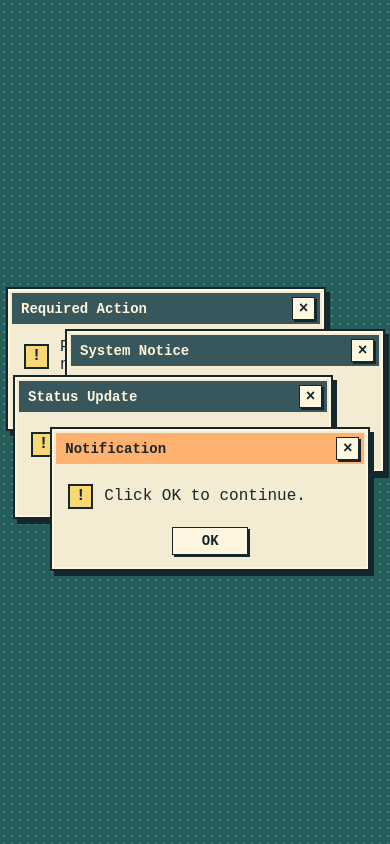
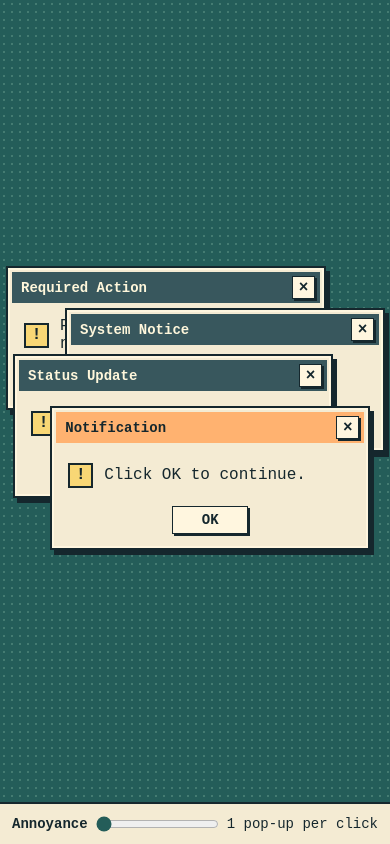
Before and after one commit to milliekitagawa/proj-5---pop-ups, a plain HTML site: page index.html in a window 390 px wide. Drawn offline with Linux system fonts and the light colour scheme.

Commit message:
annoyance slider

```diff
--- a/index.html
+++ b/index.html
@@ -27,5 +27,10 @@
       <button id="restart" type="button">Restart</button>
     </section>
   </main>
+  <aside class="settings" aria-label="Game settings">
+    <label for="annoyance">Annoyance</label>
+    <input id="annoyance" type="range" min="1" max="3" step="1" value="1" aria-describedby="spawn-rate">
+    <output id="spawn-rate" for="annoyance">1 pop-up per click</output>
+  </aside>
 </body>
 </html>
--- a/script.js
+++ b/script.js
@@ -7,6 +7,8 @@ function initializeGame() {
   const hint = document.querySelector("#tool-hint");
   const ending = document.querySelector("#ending");
   const restart = document.querySelector("#restart");
+  const annoyance = document.querySelector("#annoyance");
+  const spawnRate = document.querySelector("#spawn-rate");
 
   const MAX_POPUPS = 12;
   const STEP = 26;
@@ -26,7 +28,7 @@ function initializeGame() {
   let selected = null;
   let front = 0;
   let attempts = 0;
-  let discovered = false;
+  let spawned = 0;
   let exposed = false;
   let equipped = false;
   let active = false;
@@ -92,14 +94,21 @@ function initializeGame() {
       if (popup.suction || (event.detail && dragged)) return;
       if (event.target.closest("button")) {
         attempts++;
-        if (popups.length >= MAX_POPUPS) return;
-        const message = messages[attempts - 1] ?? "Still here.";
+        const batchSize = Math.min(Number(annoyance.value), MAX_POPUPS - popups.length);
+        if (!batchSize) return;
         const shift = attempts % 2 ? 29 : -44;
         const maxX = Math.max(0, desktop.clientWidth - element.offsetWidth - 5);
         const maxY = Math.max(0, desktop.clientHeight - element.offsetHeight - 6);
-        const x = clamp(popup.x + shift, maxX);
-        const y = clamp(popup.y + 31, maxY);
-        createPopup("System Notice", message, x === popup.x ? popup.x - shift : x, y === popup.y ? popup.y - 36 : y);
+        for (let i = 1; i <= batchSize; i++) {
+          // Advance the message once per new window so a batch can't skip the hint.
+          const message = messages[spawned] ?? "Still here.";
+          spawned++;
+          const x = clamp(popup.x + shift * i, maxX);
+          const y = clamp(popup.y + 31 * i, maxY);
+          createPopup("System Notice", message,
+            x === popup.x ? popup.x - shift * i : x,
+            y === popup.y ? popup.y - 36 * i : y);
+        }
         checkVacuumDiscovery();
       } else {
         selectPopup(popup);
@@ -122,7 +131,6 @@ function initializeGame() {
       !suction && x < home.x + 72 && x + element.offsetWidth > home.x &&
       y < home.y + 48 && y + element.offsetHeight > home.y
     );
-    if (exposed) discovered = true;
     vacuum.hidden = !exposed;
     if (exposed) {
       hint.innerHTML = "<kbd>E</kbd> Pick up";
@@ -145,7 +153,7 @@ function initializeGame() {
   }
 
   function equipVacuum() {
-    if (finished || !discovered || (!equipped && !exposed)) return;
+    if (finished || (!equipped && !exposed)) return;
     equipped = !equipped;
     vacuum.classList.toggle("equipped", equipped);
     if (equipped) {
@@ -267,8 +275,8 @@ function initializeGame() {
     windows.replaceChildren();
     popups = [];
     selected = null;
-    front = attempts = 0;
-    discovered = exposed = equipped = finished = false;
+    front = attempts = spawned = 0;
+    exposed = equipped = finished = false;
     ending.hidden = true;
     vacuum.hidden = true;
     vacuum.classList.remove("equipped");
@@ -301,6 +309,7 @@ function initializeGame() {
     if (finished || event.altKey || event.ctrlKey || event.metaKey) return;
     const direction = directions[event.key];
     if (Array.isArray(direction)) {
+      if (event.target === annoyance) return; // Let a focused slider handle its own arrow keys.
       event.preventDefault(); // Native key repeat keeps held arrows moving.
       moveSelectedPopup(...direction);
     } else if (event.code === "KeyE" && !event.repeat) {
@@ -325,6 +334,12 @@ function initializeGame() {
     else checkVacuumDiscovery();
   });
   restart.addEventListener("click", reset);
+  function updateSpawnRate() {
+    const amount = Number(annoyance.value);
+    spawnRate.value = amount === 1 ? "1 pop-up per click" : amount + " pop-ups per click";
+  }
+  annoyance.addEventListener("input", updateSpawnRate);
+  updateSpawnRate();
   reset();
 }
 
--- a/style.css
+++ b/style.css
@@ -7,11 +7,37 @@
 }
 * { box-sizing: border-box; }
 [hidden] { display: none !important; }
-body { margin: 0; overflow: hidden; }
+body {
+  margin: 0;
+  height: 100dvh;
+  overflow: hidden;
+  display: grid;
+  grid-template-columns: minmax(0, 1fr) 128px;
+  grid-template-rows: minmax(0, 1fr);
+}
+.settings {
+  display: grid;
+  align-content: center;
+  gap: 8px;
+  padding: 12px;
+  border-left: 2px solid var(--ink);
+  background: var(--paper);
+  font-size: .875rem;
+}
+.settings label { font-weight: bold; }
+.settings input { width: 100%; margin: 0; accent-color: #245d59; }
+@media (max-width: 540px) {
+  body { grid-template-columns: minmax(0, 1fr); grid-template-rows: minmax(0, 1fr) auto; }
+  .settings {
+    grid-template-columns: auto minmax(0, 1fr) auto;
+    align-items: center;
+    border-left: 0;
+    border-top: 2px solid var(--ink);
+  }
+}
 #desktop {
   position: relative;
   isolation: isolate;
-  height: 100dvh;
   overflow: hidden;
   background-color: #245d59;
   background-image: radial-gradient(#b6e5ca38 1px, transparent 1px);
```
